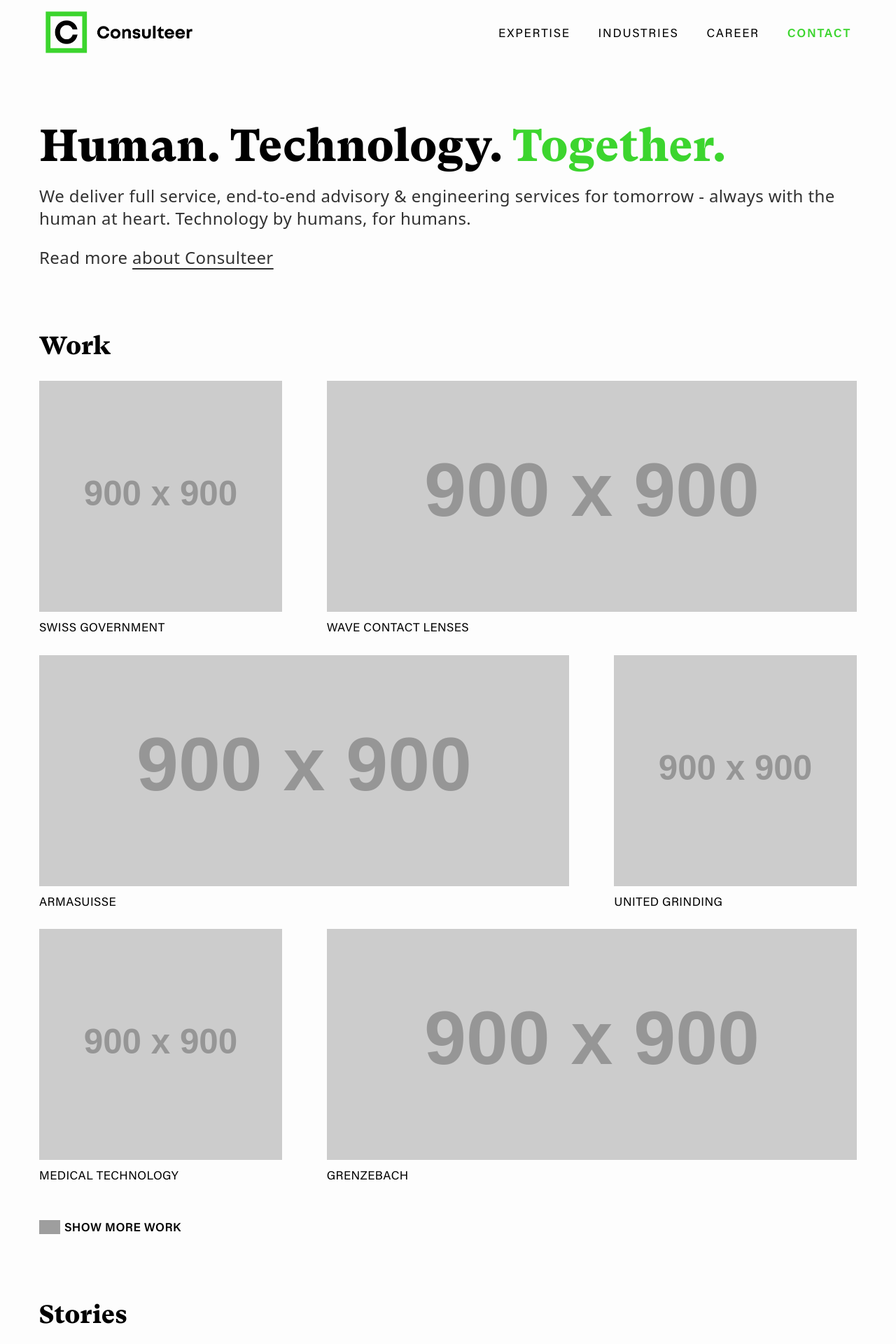
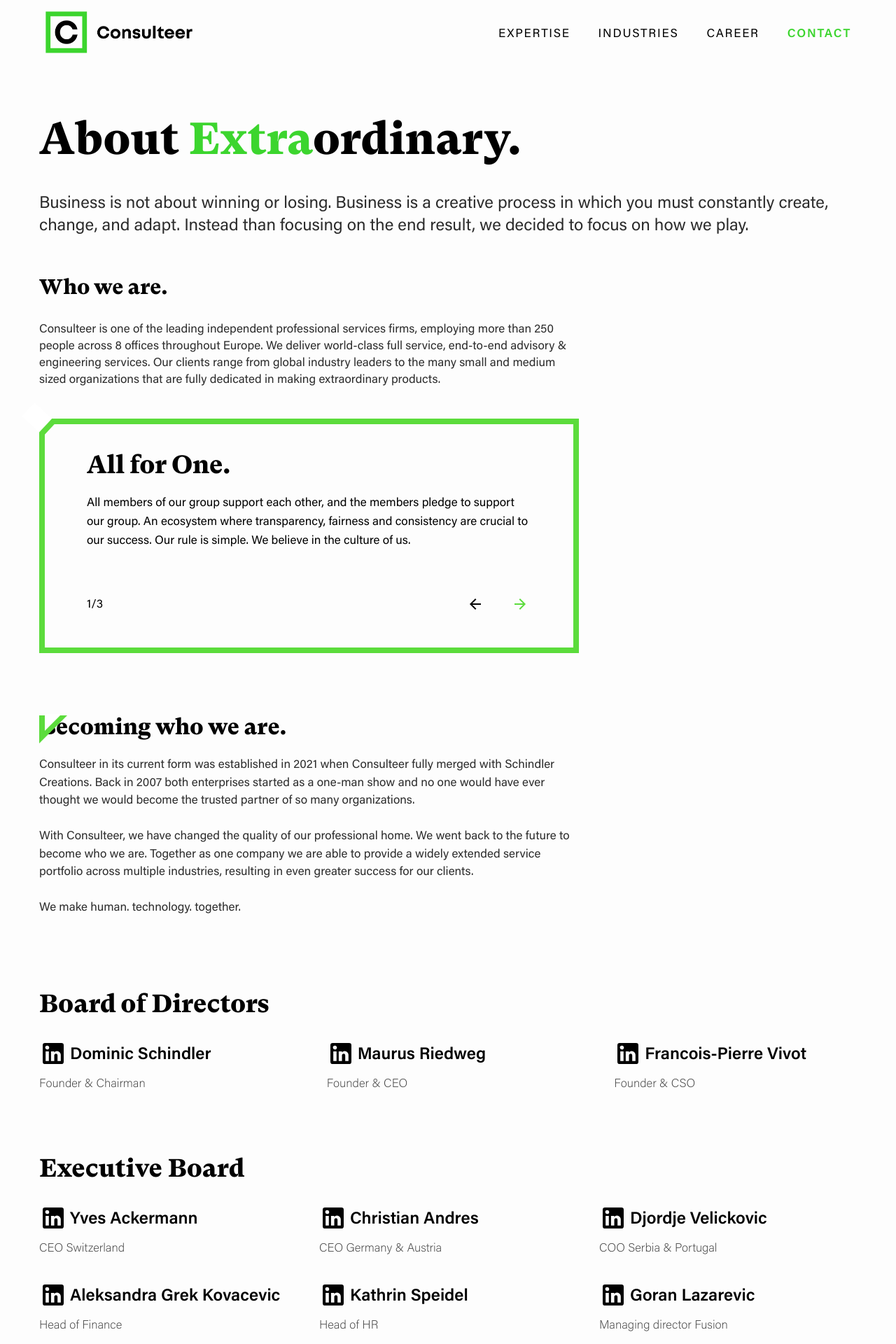
Before and after one commit to lukaradulo/Consulteer-React, a React (Create React App) app: page /about-us in a window 1280 px wide. Shown: the top 1920 px of the page at 70% size. Built offline with nearby package versions, Linux system fonts and the light colour scheme; grey boxes are pictures that could not be loaded.

Commit message:
unorginazed about-us page

```diff
--- a/package.json
+++ b/package.json
@@ -14,8 +14,10 @@
     "@types/node": "^16.18.3",
     "@types/react": "^18.0.25",
     "@types/react-dom": "^18.0.9",
+    "@types/react-router-dom": "^5.3.3",
     "react": "^18.2.0",
     "react-dom": "^18.2.0",
+    "react-router-dom": "^6.4.3",
     "react-scripts": "5.0.1",
     "typescript": "^4.9.3",
     "web-vitals": "^2.1.4"
--- a/src/App.tsx
+++ b/src/App.tsx
@@ -1,18 +1,23 @@
 import React from 'react';
 import Footer from './components/Footer';
 import Navbar from './components/Navbar';
+import About from './pages/About';
 import Home from './pages/Home';
+import { BrowserRouter as Router, Routes, Route } from "react-router-dom";
 
 const App: React.FC = () => {
   return (
-    <div>
+    <Router>
       <div className='mx-14'>
         <Navbar />
-        <Home />
+        <Routes>
+          <Route path='/' element={<Home />} />
+          <Route path='/about-us' element={<About />} />
+        </Routes>
       </div>
 
       <Footer />
-    </div>
+    </Router>
   );
 }
 
--- /dev/null
+++ b/src/components/ChatBubble.tsx
@@ -0,0 +1,27 @@
+import React from "react";
+import ArrowForwardIcon from '@mui/icons-material/ArrowForward';
+
+const ChatBubble: React.FC = () => {
+  return (
+    <div className="max-w-[66%]">
+      <div className="rotate-[-47deg] relative top-[22px] -left-[14px] w-[27px] h-[42px] border-b-8 border-[#5cdc3c] bg-white"></div>
+      <div className="border-8 border-[#5cdc3c] border-solid py-12 pl-[60px] pr-16">
+        <div>
+          <h2 className="font-['GTSuperText-Black'] text-[36px] leading-5">All for One.</h2>
+          <p className="mt-8 max-w-full leading-[1.6em]">All members of our group support each other, and the members pledge to support our group. An ecosystem where transparency, fairness and consistency are crucial to our success. Our rule is simple. We believe in the culture of us.</p>
+        </div>
+        <div className="flex flex-row justify-between items-end mt-16">
+          <p>1/3</p>
+          <div>
+            <ArrowForwardIcon sx={{ fontSize: '24px', transform: 'rotate(180deg)' }}/>
+            <ArrowForwardIcon sx={{ color: '#5cdc3c', fontSize: '24px', marginLeft: '40px' }}/>
+          </div>
+        </div>
+      </div>
+      <div className="before:border-solid before:content-[' '] before:border-t-[#5cdc3c] before:border-r-transparent before:border-b-transparent before:border-l-[#5cdc3c] before:h-0 before:absolute before:right-auto before:top-auto before:-bottom-[262px] before:left-[56px] before:w-0 before:border-[20px]"></div>
+      <div className="after:border-solid after:content-[' '] after:border-t-white after:border-r-transparent after:border-b-transparent after:border-l-white after:border-[12px] after:absolute after:top-auto after:right-auto after:-bottom-[244px] after:left-[64px] after:h-0 after:w-0"></div>
+    </div>
+  )
+}
+
+export default ChatBubble;
--- a/src/index.css
+++ b/src/index.css
@@ -19,7 +19,7 @@
 
 @font-face {
   font-family: 'Acumin-Medium';
-  src: url('./content/fonts/FontsFree-Net-Acumin-Pro-Medium-1.ttf');
+  src: url('./content/fonts/Acumin-Pro-Medium.otf');
 }
 
 @font-face {
--- /dev/null
+++ b/src/pages/About.tsx
@@ -0,0 +1,91 @@
+import { LinkedIn } from "@mui/icons-material";
+import React from "react";
+import ChatBubble from "../components/ChatBubble";
+import ArrowForwardIcon from '@mui/icons-material/ArrowForward';
+
+const About: React.FC = () => {
+
+  const boardColumn = (name: string, position: string): JSX.Element => {
+    return (
+      <div className="flex flex-col">
+        <div className="flex flex-row items-end">
+          <LinkedIn sx={{ marginRight: '4px', fontSize: 40 }}/>
+          <div className="font-['Acumin-Bold'] text-[24px]">{name}</div>
+        </div>
+        <div className="font-['Acumin-Light'] text-[17px] text-[#454545] mt-3">{position}</div>
+      </div>
+    );
+  }
+
+  const valuesColumn = (leftTitle: string, rightTitle: string, unevenColumn: boolean): JSX.Element => {
+    return (
+      <div className="grid grid-cols-3 gap-16">
+        <div className={ `flex flex-col ${ unevenColumn ? 'col-span-2' :  ''}` }>
+          <img src="https://via.placeholder.com/900" className="bg-blue-400 h-[330px] w-full object-cover" alt=""/>
+          <div className="font-['Acumin'] text-[17px] mt-3">{leftTitle}</div>
+        </div>
+        <div className={ `flex flex-col ${ unevenColumn ? '' :  'col-span-2'}` }>
+          <img src="https://via.placeholder.com/900" className="bg-slate-600 h-[330px] w-full object-cover" alt=""/>
+          <div className="font-['Acumin'] text-[17px] mt-3">{rightTitle}</div>
+        </div>
+      </div>
+    );
+  }
+
+  return(
+    <div className="font-['Acumin'] text-[17px] mt-[150px]">
+      <div className="">
+        <h1 className="text-[64px] font-['GTSuperText-Black']">About <span className="text-[#3cd52e]">Extra</span>ordinary.</h1>
+        <p className="text-[24px] text-[#2c2c2c] leading-[1.33em] mt-[30px]">Business is not about winning or losing. Business is a creative process in which you must constantly create, change, and adapt. Instead than focusing on the end result, we decided to focus on how we play.</p>
+      </div>
+
+      <div className="flex flex-col mt-[60px] max-w-[66%]">
+        <h2 className="font-['GTSuperText-Black'] text-3xl leading-5">Who we are.</h2>
+        <p className="font-['Acumin'] mt-10 leading-[1.41] text-[#2c2c2c]">Consulteer is one of the leading independent professional services firms, employing more than 250 people across 8 offices throughout Europe. We deliver world-class full service, end-to-end advisory & engineering services. Our clients range from global industry leaders to the many small and medium sized organizations that are fully dedicated in making extraordinary products.</p>
+      </div>
+
+      <ChatBubble />
+
+      <div className="my-24 flex flex-col max-w-[66%]">
+        <h2 className="text-[32px] font-['GTSuperText-Black'] leading-5">Becoming who we are.</h2>
+        <p className="text-[#2c2c2c] font-['Acumin'] text-[17px] mt-[32px]">
+          Consulteer in its current form was established in 2021 when Consulteer fully merged with Schindler Creations. Back in 2007 both enterprises started as a one-man show and no one would have ever thought we would become the trusted partner of so many organizations.
+          <br/><br/>
+          With Consulteer, we have changed the quality of our professional home. We went back to the future to become who we are. Together as one company we are able to provide a widely extended service portfolio across multiple industries, resulting in even greater success for our clients.
+          <br/><br/>
+          We make human. technology. together.</p>
+      </div>
+
+      <div className="text-[36px] font-['GTSuperText-Black'] mb-6">Board of Directors</div>
+      <div className="grid grid-cols-3 gap-16 mb-20">
+        {boardColumn('Dominic Schindler', 'Founder & Chairman')}
+        {boardColumn('Maurus Riedweg', 'Founder & CEO')}
+        {boardColumn('Francois-Pierre Vivot', 'Founder & CSO')}
+      </div>
+
+      <div className="text-[36px] font-['GTSuperText-Black'] mb-6">Executive Board</div>
+      <div className="grid grid-cols-3 gap-8 mb-32">
+        {boardColumn('Yves Ackermann', 'CEO Switzerland')}
+        {boardColumn('Christian Andres', 'CEO Germany & Austria')}
+        {boardColumn('Djordje Velickovic', 'COO Serbia & Portugal')}
+        {boardColumn('Aleksandra Grek Kovacevic', 'Head of Finance')}
+        {boardColumn('Kathrin Speidel', 'Head of HR')}
+        {boardColumn('Goran Lazarevic', 'Managing director Fusion')}
+      </div>
+
+      <div className="grid gap-6 mb-36">
+        {valuesColumn('WE CARE', 'ON THE GROUND LEADERSHIP', false)}
+        {valuesColumn('ACCOUNTABILITY & COMMITMENT', 'HOW WE PLAY', true)}
+        {valuesColumn('PEOPLE FIRST', 'ALL FOR ONE', false)}
+      </div>
+
+      <h1 className="text-[48px] font-['GTSuperText-Black']">Human. Technology. <span className="text-[#3cd52e]">Together.</span></h1>
+      <div className="flex flex-row items-start">
+        <h3 className="mr-2">NEXT - CODE OF CONDUCT</h3>
+        <ArrowForwardIcon/>
+      </div>
+    </div>
+  );
+};
+
+export default About;
--- a/src/pages/Home.tsx
+++ b/src/pages/Home.tsx
@@ -1,4 +1,5 @@
 import React from "react";
+import { Link } from 'react-router-dom';
 
 const Home: React.FC = () => {
   const workColumn = (leftTitle: string, rightTitle: string, unevenColumn: boolean): JSX.Element => {
@@ -69,7 +70,7 @@
         We deliver full service, end-to-end advisory & engineering services for tomorrow - always with the human at heart. Technology by humans, for humans.
       </h4>
       <h4 className="mt-6 text-[#313131] text-2xl font-['Acumin']'">
-        Read more <span className='underline underline-offset-[6px] cursor-pointer'>about Consulteer</span>
+        Read more <Link to='/about-us'><span className='underline underline-offset-[6px] cursor-pointer'>about Consulteer</span></Link>
       </h4>
 
       {column('Work', true)}
```
Also changed, not shown: src/content/fonts/Acumin-Pro-Medium.otf (added).
